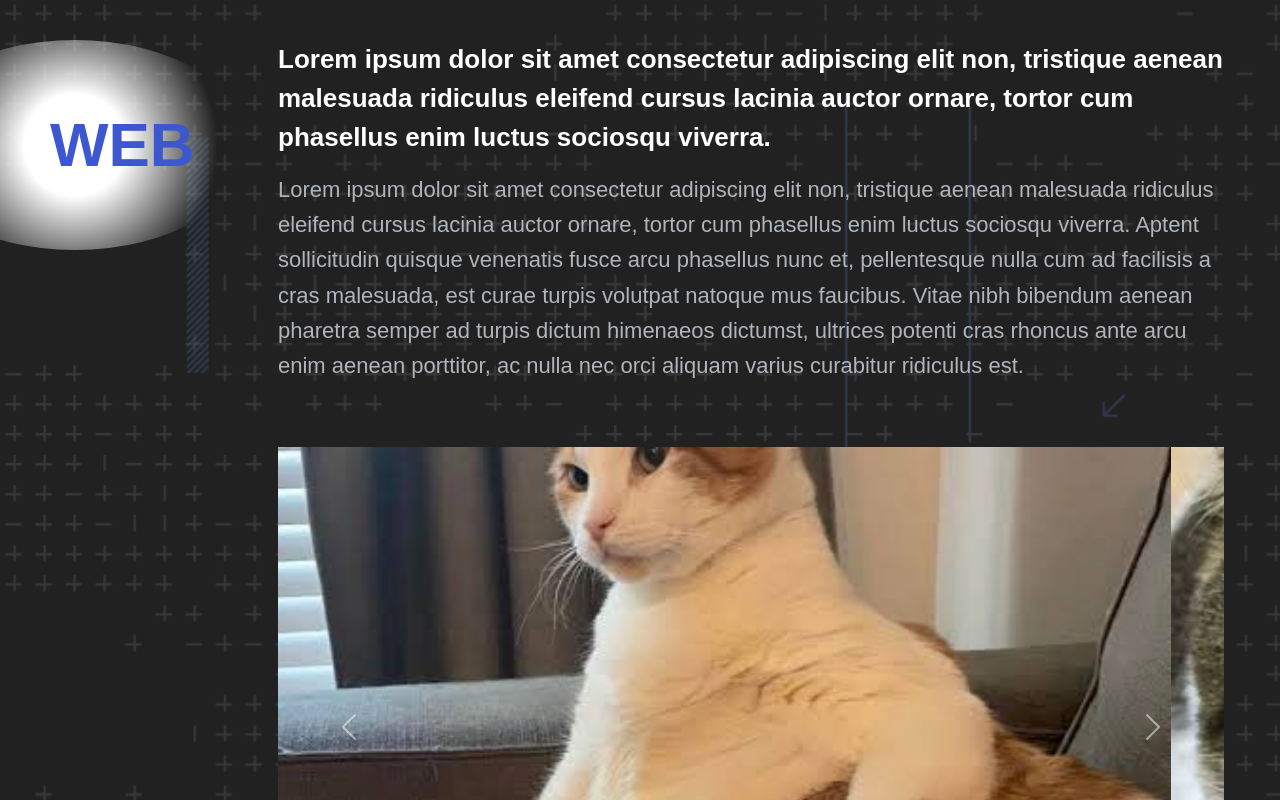
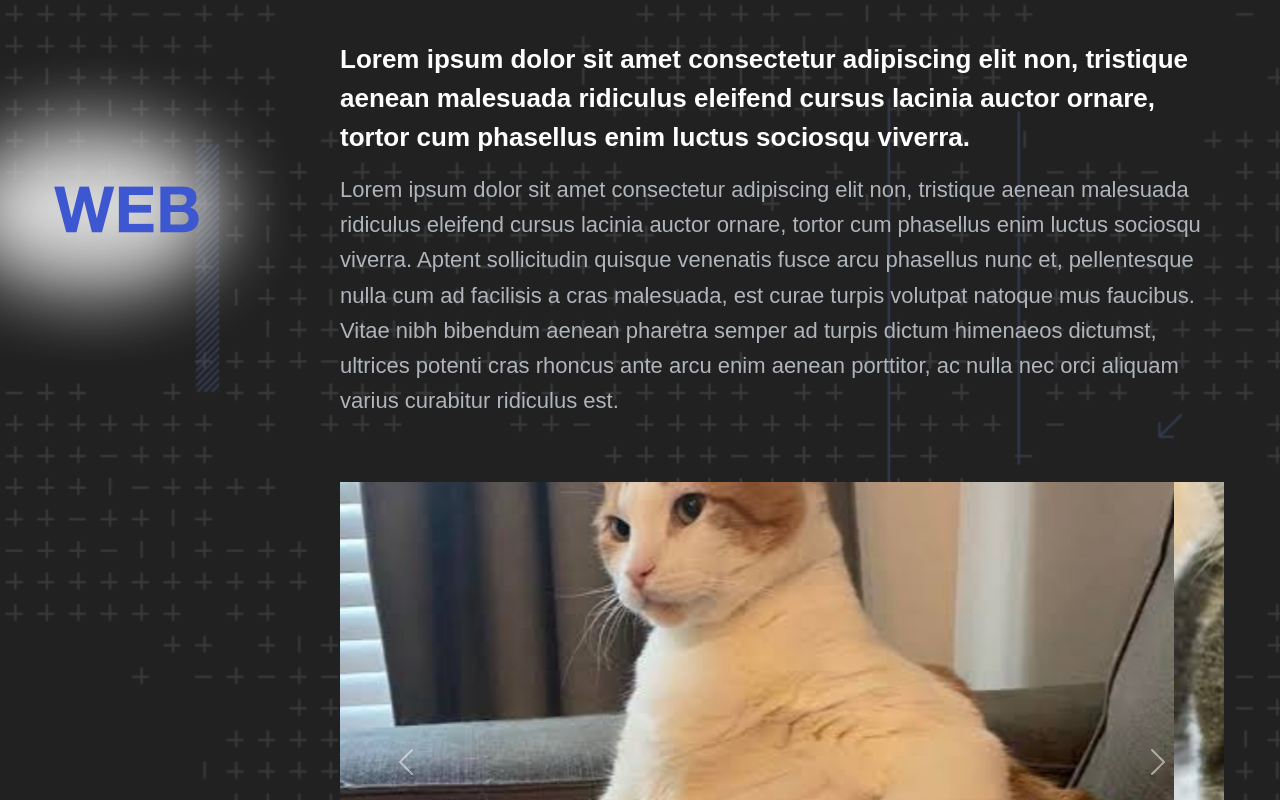
Before and after one commit to trinidadgmelin/abismoWeb, a plain HTML site: page web.html in a window 1280 px wide. Shown: the top 800 px of the page. Drawn offline with nearby package versions, Linux system fonts and the light colour scheme.

Commit message:
titulo con png
titulo de pagina con png en vez de codigo de css

```diff
--- a/web.html
+++ b/web.html
@@ -13,8 +13,9 @@
 
 <body>
   <div class="contenedor-principal">
+
   <div class="caja-titulo">
-    <h1 class="titulo-web">WEB</h1>
+    <img src="assets/webTitulo.png" alt="web"/>
   </div>
 
   <div class="columna-contenido">
--- a/webstyle.css
+++ b/webstyle.css
@@ -19,22 +19,13 @@ body {
 
 .caja-titulo {
   flex-shrink: 0;
-  width: 350px;
-  height: 210px;
-  margin-left: -100px;
+  width: auto;
+  height: auto;
+  margin-left: -150px;
   display: flex;
   align-items: center;
   justify-content: flex-start;
   padding-left: 150px;
-  border-radius: 50%;
-  background: radial-gradient(circle, white 25%, transparent 70%);
-}
-
-.titulo-web {
-  margin: 0;
-  color: #3D57D0;
-  font-size: 62px;
-  font-weight: bold;
 }
 
 .columna-contenido {
```
Also changed, not shown: assets/webTitulo.png (added).
